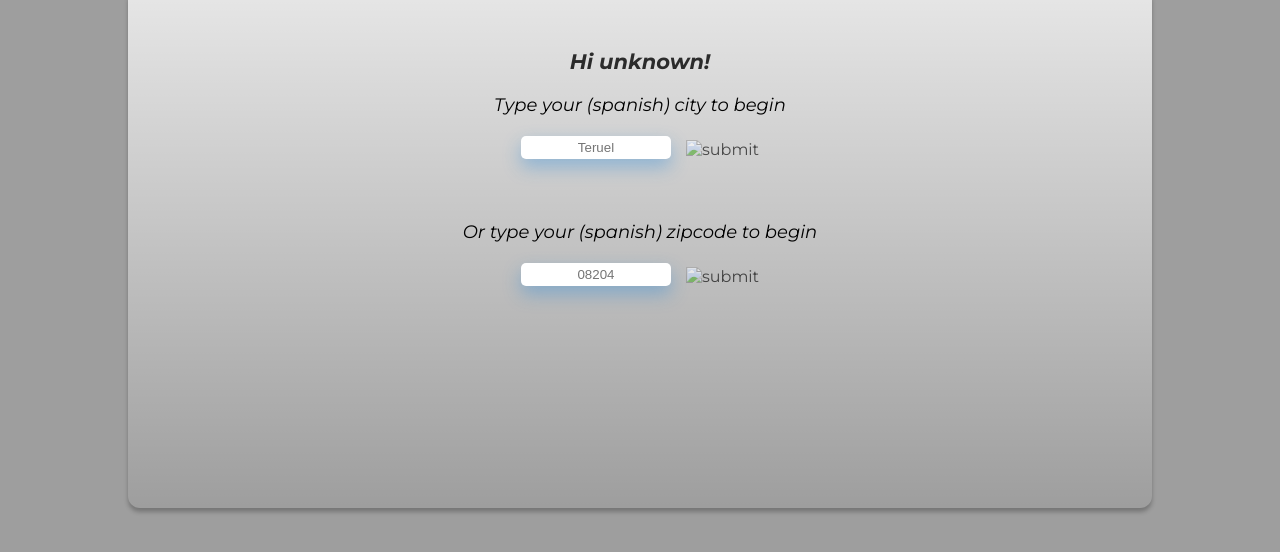
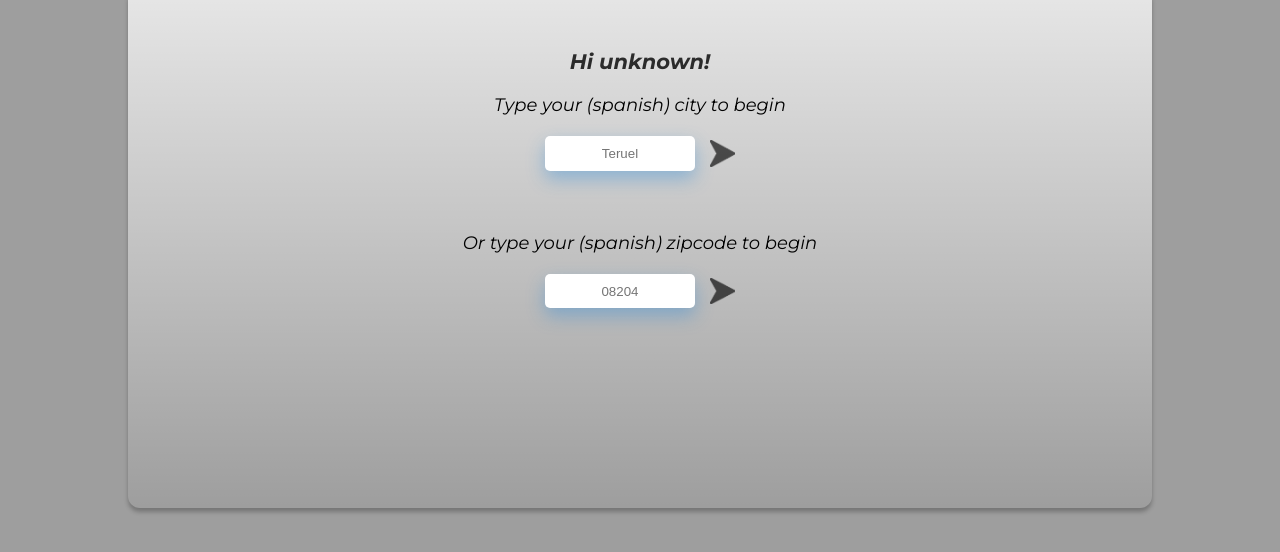
Before and after one commit to AndreuSCK/WeatherForecast2.0, a plain HTML site: page index.html in a window 1280 px wide. Shown: the part 82-634 px from the top of the page. Drawn offline with Linux system fonts and the light colour scheme; the site is published under a folder, as on GitHub Pages, so addresses that start at the root find nothing; a web font is replaced by a local one.

Commit message:
img fixes

```diff
--- a/index.html
+++ b/index.html
@@ -23,7 +23,7 @@
                 <form>
                     <input id="cityForm" type="text" maxlength="20" placeholder="Teruel">
                     <button id="citySend">
-                        <img class="arrow" alt="submit" src="/img/arrowblack.png">
+                        <img class="arrow" alt="submit" src="img/arrowblack.png">
                     </button>
                 </form>
                 <header>
@@ -32,7 +32,7 @@
                 <form action="">
                     <input id="zipcodeForm" type="text" maxlength="5" placeholder="08204" name="zipcodeFormName">
                     <button id="zipcodeSend">
-                        <img class="arrow" alt="submit" src="/img/arrowblack.png">
+                        <img class="arrow" alt="submit" src="img/arrowblack.png">
                     </button>
 
                 </form>
```
